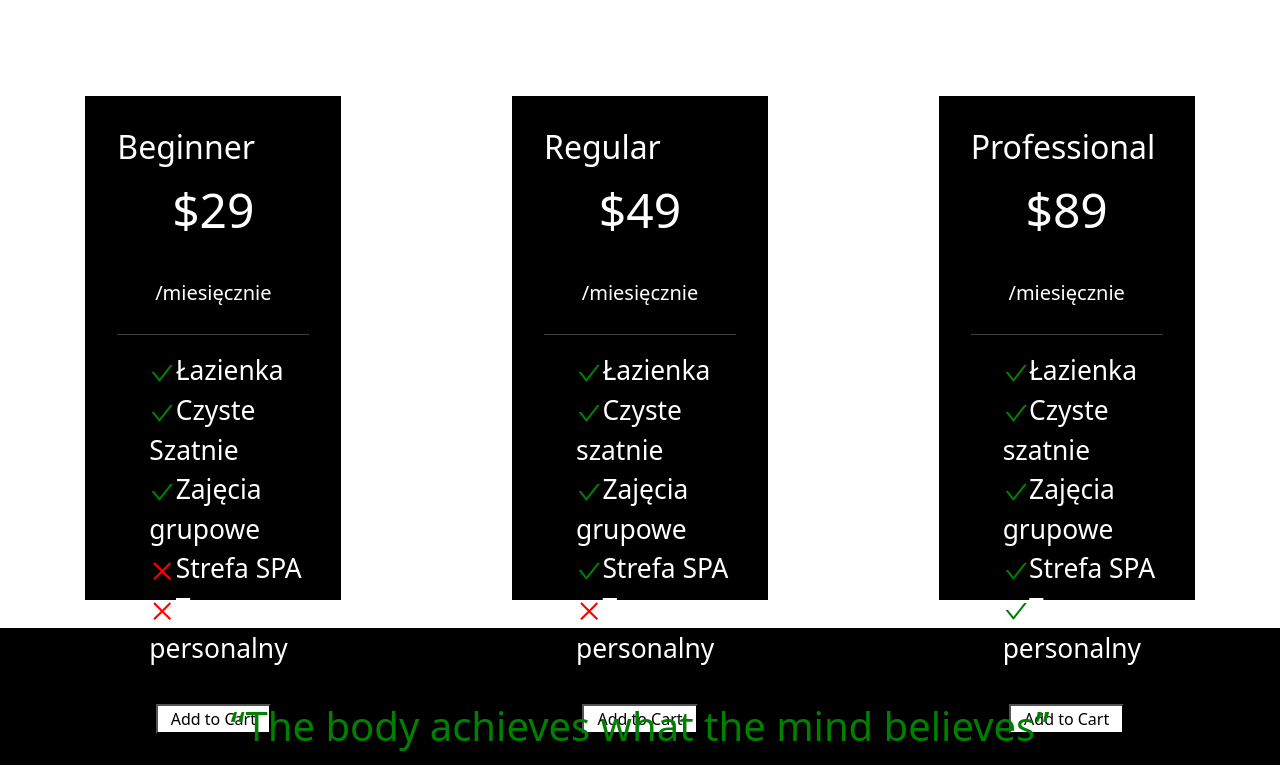
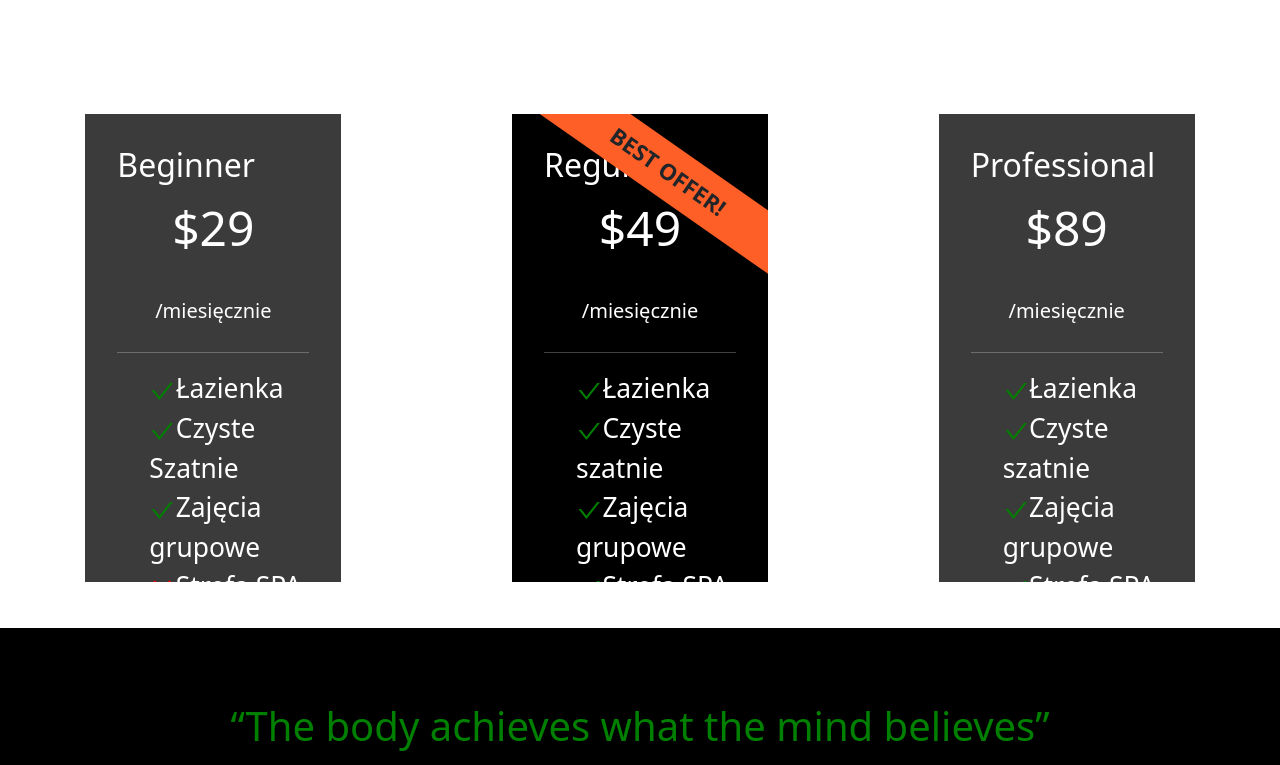
Before and after one commit to Krzysztof-Goluchowski/Prosty-sklep-internetowy, a React (Create React App) app in the folder react-projekt/: page / in a window 1280 px wide. Shown: the part 2172-2937 px from the top of the page. Built offline with nearby package versions, Linux system fonts and the light colour scheme.

Commit message:
add some styles

```diff
--- a/react-projekt/src/components/SecondBlockHomePage.js
+++ b/react-projekt/src/components/SecondBlockHomePage.js
@@ -3,6 +3,7 @@ import 'react-multi-carousel/lib/styles.css';
 import {ShopContext} from "./shop-context";
 import { PRODUCTS } from "../products";
 import React, {useContext} from "react";
+import "./miniShop.css"
 
 
 
@@ -26,58 +27,21 @@ function SecondBlockHomePage() {
         }
     };
 
-    const buyWriting ={
-        fontSize: '80px',
-        fontWeight: 'bold',
-    };
-
-    const productStyle ={
-        textAlign: 'center',
-        margin: '20px',
-        padding: '20px',
-        boxShadow: '0 0 9px rgba(0,0,0,.185)',
-    };
-
-    const productPhoto ={
-        height: '45vh',
-        width: '28vh',
-        margin: '10px',
-    };
-
-    const price ={
-        fontSize: '30px',
-        margin: '10px',
-
-    };
-
-    const buttonStyle ={
-        height: '100%',
-        width: '60%',
-        background: 'black',
-        color: 'white',
-        margin: '10px',
-        '&:hover': {
-            background: 'white',
-        },
-    };
-
     const { addToCart, cartItems } = useContext(ShopContext);
-
-
 
     return (
         <>
-            <p style={buyWriting}>Kup coś w naszym sklepie!</p>
+            <p className="buy-writing">Kup coś w naszym sklepie!</p>
             <div className="SecondBlockHomePage hidden">
 
                 <Carousel responsive={responsive}>
                     {PRODUCTS.map((product) => (
-                        <div key={product.id} style={productStyle}>
-                            <img src={product.productImage} alt={product.productName} style={productPhoto} />
-                            <p style={price}>{product.productName}</p>
-                            <p style={price}>{`$${product.price}`}</p>
+                        <div key={product.id} className="product-style">
+                            <img src={product.productImage} alt={product.productName} className="product-photo" />
+                            <p className="price">{product.productName}</p>
+                            <p className="price">{`$${product.price}`}</p>
                             <p>
-                                <button style={buttonStyle} onClick={() => addToCart(product.id)}>
+                                <button className="button-style" onClick={() => addToCart(product.id)}>
                                     Add to Cart {cartItems[product.id] > 0 && <> ({cartItems[product.id]}) </>}
                                  </button>
                             </p>
--- a/react-projekt/src/components/ThirdBlockHomePage.js
+++ b/react-projekt/src/components/ThirdBlockHomePage.js
@@ -1,177 +1,116 @@
 import React from "react";
+import "./planSection.css"
 
 function ThirdBlockHomePage() {
-    const mainWriting ={
-        fontWeight: 'bold',
-        fontSize: '80px',
-        height: '10vh',
-        display: 'flex',
-        justifyContent: 'center',
-        alignItems: 'center',
-    };
-
-    const plansSpace ={
-        display: 'flex',
-        justifyContent: 'center',
-        alignItems: 'center',
-        background: 'white',
-        height: '100%',
-        width: '100%',
-    };
-
-    const plan ={
-        height: '70%',
-        width: '20%',
-        background: 'black',
-        margin: 'auto',
-        padding: '2em',
-        transition: 'background 0.3s ease',
-    };
-
-    const planHover = {
-        ...plan,
-        '&:hover': {
-            background: 'green',
-        },
-    };
-
-    const nameOfPlan ={
-        fontSize: '2em',
-        color: 'white',
-    };
-
-    const price ={
-        color: 'white',
-        fontSize: '3em',
-    };
-    const monthly ={
-        fontSize: '20px',
-    };
-    const hrLine ={
-        color: 'white',
-    };
-    const listOfBenefits ={
-        listStyleType: 'none',
-    };
-    const itemFromList ={
-        fontSize: '3.3vh',
-        color: 'white',
-    };
-    const buttonStyle ={
-        height: '100%',
-        width: '60%',
-        background: 'white',
-        color: 'black',
-        margin: '20px',
-    };
     return (
         <>
             <div className="ThirdBlockHomePage">
-                <p style={mainWriting}>Wybierz plan idealny dla Ciebie!</p>
-                <div style={plansSpace}>
-                    <div style={planHover} id='plan'>
-                        <h3 style={nameOfPlan}>Beginner</h3>
-                        <p style={price}>$29 <span style={monthly}> /miesięcznie</span></p>
-                        <hr style={hrLine}/>
+                <p className="main-writing">Wybierz plan idealny dla Ciebie!</p>
+                <div className="plans-space">
+                    <div className="plan-second" id='plan'>
+                        <h3 className="name-of-plan">Beginner</h3>
+                        <p className="plan-price">$29 <span className="monthly"> /miesięcznie</span></p>
+                        <hr className="hr-line"/>
 
-                        <ul style={listOfBenefits}>
-                            <li style={itemFromList}>
+                        <ul className="list-of-benefits">
+                            <li className="item-from-list">
                                 <span><svg stroke="currentColor" color="green" fill="currentColor" stroke-width="0" viewBox="0 0 1024 1024" className="pricing__icon " height="1em" width="1em" xmlns="http://www.w3.org/2000/svg"><path d="M912 190h-69.9c-9.8 0-19.1 4.5-25.1 12.2L404.7 724.5 207 474a32 32 0 0 0-25.1-12.2H112c-6.7 0-10.4 7.7-6.3 12.9l273.9 347c12.8 16.2 37.4 16.2 50.3 0l488.4-618.9c4.1-5.1.4-12.8-6.3-12.8z"></path></svg></span>
                                 Łazienka
                             </li>
-                            <li style={itemFromList}>
+                            <li className="item-from-list">
                                 <span><svg stroke="currentColor" color="green" fill="currentColor" stroke-width="0" viewBox="0 0 1024 1024" className="pricing__icon " height="1em" width="1em" xmlns="http://www.w3.org/2000/svg"><path d="M912 190h-69.9c-9.8 0-19.1 4.5-25.1 12.2L404.7 724.5 207 474a32 32 0 0 0-25.1-12.2H112c-6.7 0-10.4 7.7-6.3 12.9l273.9 347c12.8 16.2 37.4 16.2 50.3 0l488.4-618.9c4.1-5.1.4-12.8-6.3-12.8z"></path></svg></span>
 
                                 Czyste Szatnie
                             </li>
-                            <li style={itemFromList}>
+                            <li className="item-from-list">
                                 <span><svg stroke="currentColor" color="green" fill="currentColor" stroke-width="0" viewBox="0 0 1024 1024" className="pricing__icon " height="1em" width="1em" xmlns="http://www.w3.org/2000/svg"><path d="M912 190h-69.9c-9.8 0-19.1 4.5-25.1 12.2L404.7 724.5 207 474a32 32 0 0 0-25.1-12.2H112c-6.7 0-10.4 7.7-6.3 12.9l273.9 347c12.8 16.2 37.4 16.2 50.3 0l488.4-618.9c4.1-5.1.4-12.8-6.3-12.8z"></path></svg></span>
 
                                 Zajęcia grupowe
                             </li>
-                            <li style={itemFromList}>
+                            <li className="item-from-list">
                                 <span><svg stroke="currentColor" color="red" fill="currentColor" stroke-width="0" viewBox="0 0 1024 1024" fill-rule="evenodd" className="pricing__icon  pricing__icon--close" height="1em" width="1em" xmlns="http://www.w3.org/2000/svg"><path d="M799.855 166.312c.023.007.043.018.084.059l57.69 57.69c.041.041.052.06.059.084a.118.118 0 0 1 0 .069c-.007.023-.018.042-.059.083L569.926 512l287.703 287.703c.041.04.052.06.059.083a.118.118 0 0 1 0 .07c-.007.022-.018.042-.059.083l-57.69 57.69c-.041.041-.06.052-.084.059a.118.118 0 0 1-.069 0c-.023-.007-.042-.018-.083-.059L512 569.926 224.297 857.629c-.04.041-.06.052-.083.059a.118.118 0 0 1-.07 0c-.022-.007-.042-.018-.083-.059l-57.69-57.69c-.041-.041-.052-.06-.059-.084a.118.118 0 0 1 0-.069c.007-.023.018-.042.059-.083L454.073 512 166.371 224.297c-.041-.04-.052-.06-.059-.083a.118.118 0 0 1 0-.07c.007-.022.018-.042.059-.083l57.69-57.69c.041-.041.06-.052.084-.059a.118.118 0 0 1 .069 0c.023.007.042.018.083.059L512 454.073l287.703-287.702c.04-.041.06-.052.083-.059a.118.118 0 0 1 .07 0Z"></path></svg></span>
 
                                 Strefa SPA
                             </li>
-                            <li style={itemFromList}>
+                            <li className="item-from-list">
                                 <span><svg stroke="currentColor" color="red" fill="currentColor" stroke-width="0" viewBox="0 0 1024 1024" fill-rule="evenodd" className="pricing__icon  pricing__icon--close" height="1em" width="1em" xmlns="http://www.w3.org/2000/svg"><path d="M799.855 166.312c.023.007.043.018.084.059l57.69 57.69c.041.041.052.06.059.084a.118.118 0 0 1 0 .069c-.007.023-.018.042-.059.083L569.926 512l287.703 287.703c.041.04.052.06.059.083a.118.118 0 0 1 0 .07c-.007.022-.018.042-.059.083l-57.69 57.69c-.041.041-.06.052-.084.059a.118.118 0 0 1-.069 0c-.023-.007-.042-.018-.083-.059L512 569.926 224.297 857.629c-.04.041-.06.052-.083.059a.118.118 0 0 1-.07 0c-.022-.007-.042-.018-.083-.059l-57.69-57.69c-.041-.041-.052-.06-.059-.084a.118.118 0 0 1 0-.069c.007-.023.018-.042.059-.083L454.073 512 166.371 224.297c-.041-.04-.052-.06-.059-.083a.118.118 0 0 1 0-.07c.007-.022.018-.042.059-.083l57.69-57.69c.041-.041.06-.052.084-.059a.118.118 0 0 1 .069 0c.023.007.042.018.083.059L512 454.073l287.703-287.702c.04-.041.06-.052.083-.059a.118.118 0 0 1 .07 0Z"></path></svg></span>
 
                                 Trener personalny
                             </li>
                         </ul>
                         <p>
-                            <button style={buttonStyle}>Add to Cart</button>
+                            <button className="plan-button-style">JOIN US!</button>
                         </p>
                     </div>
-                    <div style={plan}>
-                        <h3 style={nameOfPlan}>Regular</h3>
-                        <p style={price}>$49 <span style={monthly}> /miesięcznie</span></p>
-                        <hr style={hrLine}/>
+                    <div className="plan">
+                        <span className="best-offer">BEST OFFER!</span>
+                        <h3 className="name-of-plan">Regular</h3>
+                        <p className="plan-price">$49 <span className="monthly"> /miesięcznie</span></p>
+                        <hr className="hr-line"/>
 
-                        <ul style={listOfBenefits}>
-                            <li style={itemFromList}>
+                        <ul className="list-of-benefits">
+                            <li className="item-from-list">
                                 <span><svg stroke="currentColor" color="green" fill="currentColor" stroke-width="0" viewBox="0 0 1024 1024" className="pricing__icon " height="1em" width="1em" xmlns="http://www.w3.org/2000/svg"><path d="M912 190h-69.9c-9.8 0-19.1 4.5-25.1 12.2L404.7 724.5 207 474a32 32 0 0 0-25.1-12.2H112c-6.7 0-10.4 7.7-6.3 12.9l273.9 347c12.8 16.2 37.4 16.2 50.3 0l488.4-618.9c4.1-5.1.4-12.8-6.3-12.8z"></path></svg></span>
                                 Łazienka
                             </li>
-                            <li style={itemFromList}>
+                            <li className="item-from-list">
                                 <span><svg stroke="currentColor" color="green" fill="currentColor" stroke-width="0" viewBox="0 0 1024 1024" className="pricing__icon " height="1em" width="1em" xmlns="http://www.w3.org/2000/svg"><path d="M912 190h-69.9c-9.8 0-19.1 4.5-25.1 12.2L404.7 724.5 207 474a32 32 0 0 0-25.1-12.2H112c-6.7 0-10.4 7.7-6.3 12.9l273.9 347c12.8 16.2 37.4 16.2 50.3 0l488.4-618.9c4.1-5.1.4-12.8-6.3-12.8z"></path></svg></span>
 
                                 Czyste szatnie
                             </li>
-                            <li style={itemFromList}>
+                            <li className="item-from-list">
                                 <span><svg stroke="currentColor" color="green" fill="currentColor" stroke-width="0" viewBox="0 0 1024 1024" className="pricing__icon " height="1em" width="1em" xmlns="http://www.w3.org/2000/svg"><path d="M912 190h-69.9c-9.8 0-19.1 4.5-25.1 12.2L404.7 724.5 207 474a32 32 0 0 0-25.1-12.2H112c-6.7 0-10.4 7.7-6.3 12.9l273.9 347c12.8 16.2 37.4 16.2 50.3 0l488.4-618.9c4.1-5.1.4-12.8-6.3-12.8z"></path></svg></span>
 
                                 Zajęcia grupowe
                             </li>
-                            <li style={itemFromList}>
+                            <li className="item-from-list">
                                 <span><svg stroke="currentColor" color="green" fill="currentColor" stroke-width="0" viewBox="0 0 1024 1024" className="pricing__icon " height="1em" width="1em" xmlns="http://www.w3.org/2000/svg"><path d="M912 190h-69.9c-9.8 0-19.1 4.5-25.1 12.2L404.7 724.5 207 474a32 32 0 0 0-25.1-12.2H112c-6.7 0-10.4 7.7-6.3 12.9l273.9 347c12.8 16.2 37.4 16.2 50.3 0l488.4-618.9c4.1-5.1.4-12.8-6.3-12.8z"></path></svg></span>
 
                                 Strefa SPA
                             </li>
-                            <li style={itemFromList}>
+                            <li className="item-from-list">
                                 <span><svg stroke="currentColor" color="red" fill="currentColor" stroke-width="0" viewBox="0 0 1024 1024" fill-rule="evenodd" className="pricing__icon  pricing__icon--close" height="1em" width="1em" xmlns="http://www.w3.org/2000/svg"><path d="M799.855 166.312c.023.007.043.018.084.059l57.69 57.69c.041.041.052.06.059.084a.118.118 0 0 1 0 .069c-.007.023-.018.042-.059.083L569.926 512l287.703 287.703c.041.04.052.06.059.083a.118.118 0 0 1 0 .07c-.007.022-.018.042-.059.083l-57.69 57.69c-.041.041-.06.052-.084.059a.118.118 0 0 1-.069 0c-.023-.007-.042-.018-.083-.059L512 569.926 224.297 857.629c-.04.041-.06.052-.083.059a.118.118 0 0 1-.07 0c-.022-.007-.042-.018-.083-.059l-57.69-57.69c-.041-.041-.052-.06-.059-.084a.118.118 0 0 1 0-.069c.007-.023.018-.042.059-.083L454.073 512 166.371 224.297c-.041-.04-.052-.06-.059-.083a.118.118 0 0 1 0-.07c.007-.022.018-.042.059-.083l57.69-57.69c.041-.041.06-.052.084-.059a.118.118 0 0 1 .069 0c.023.007.042.018.083.059L512 454.073l287.703-287.702c.04-.041.06-.052.083-.059a.118.118 0 0 1 .07 0Z"></path></svg></span>
 
                                 Trener personalny
                             </li>
                         </ul>
                         <p>
-                            <button style={buttonStyle}>Add to Cart</button>
+                            <button className="plan-button-style">JOIN US!</button>
                         </p>
                     </div>
-                    <div style={plan}>
-                        <h3 style={nameOfPlan}>Professional</h3>
-                        <p style={price}>$89 <span style={monthly}> /miesięcznie</span></p>
-                        <hr style={hrLine}/>
+                    <div className="plan-second">
+                        <h3 className="name-of-plan">Professional</h3>
+                        <p className="plan-price">$89 <span className="monthly"> /miesięcznie</span></p>
+                        <hr className="hr-line"/>
 
-                        <ul style={listOfBenefits}>
-                            <li style={itemFromList}>
+                        <ul className="list-of-benefits">
+                            <li className="item-from-list">
                                 <span><svg stroke="currentColor" color="green" fill="currentColor" stroke-width="0" viewBox="0 0 1024 1024" className="pricing__icon " height="1em" width="1em" xmlns="http://www.w3.org/2000/svg"><path d="M912 190h-69.9c-9.8 0-19.1 4.5-25.1 12.2L404.7 724.5 207 474a32 32 0 0 0-25.1-12.2H112c-6.7 0-10.4 7.7-6.3 12.9l273.9 347c12.8 16.2 37.4 16.2 50.3 0l488.4-618.9c4.1-5.1.4-12.8-6.3-12.8z"></path></svg></span>
                                 Łazienka
                             </li>
-                            <li style={itemFromList}>
+                            <li className="item-from-list">
                                 <span><svg stroke="currentColor" color="green" fill="currentColor" stroke-width="0" viewBox="0 0 1024 1024" className="pricing__icon " height="1em" width="1em" xmlns="http://www.w3.org/2000/svg"><path d="M912 190h-69.9c-9.8 0-19.1 4.5-25.1 12.2L404.7 724.5 207 474a32 32 0 0 0-25.1-12.2H112c-6.7 0-10.4 7.7-6.3 12.9l273.9 347c12.8 16.2 37.4 16.2 50.3 0l488.4-618.9c4.1-5.1.4-12.8-6.3-12.8z"></path></svg></span>
 
                                 Czyste szatnie
                             </li>
-                            <li style={itemFromList}>
+                            <li className="item-from-list">
                                 <span><svg stroke="currentColor" color="green" fill="currentColor" stroke-width="0" viewBox="0 0 1024 1024" className="pricing__icon " height="1em" width="1em" xmlns="http://www.w3.org/2000/svg"><path d="M912 190h-69.9c-9.8 0-19.1 4.5-25.1 12.2L404.7 724.5 207 474a32 32 0 0 0-25.1-12.2H112c-6.7 0-10.4 7.7-6.3 12.9l273.9 347c12.8 16.2 37.4 16.2 50.3 0l488.4-618.9c4.1-5.1.4-12.8-6.3-12.8z"></path></svg></span>
 
                                 Zajęcia grupowe
                             </li>
-                            <li style={itemFromList}>
+                            <li className="item-from-list">
                                 <span><svg stroke="currentColor" color="green" fill="currentColor" stroke-width="0" viewBox="0 0 1024 1024" className="pricing__icon " height="1em" width="1em" xmlns="http://www.w3.org/2000/svg"><path d="M912 190h-69.9c-9.8 0-19.1 4.5-25.1 12.2L404.7 724.5 207 474a32 32 0 0 0-25.1-12.2H112c-6.7 0-10.4 7.7-6.3 12.9l273.9 347c12.8 16.2 37.4 16.2 50.3 0l488.4-618.9c4.1-5.1.4-12.8-6.3-12.8z"></path></svg></span>
 
                                 Strefa SPA
                             </li>
-                            <li style={itemFromList}>
+                            <li className="item-from-list">
                                 <span><svg stroke="currentColor" color="green" fill="currentColor" stroke-width="0" viewBox="0 0 1024 1024" className="pricing__icon " height="1em" width="1em" xmlns="http://www.w3.org/2000/svg"><path d="M912 190h-69.9c-9.8 0-19.1 4.5-25.1 12.2L404.7 724.5 207 474a32 32 0 0 0-25.1-12.2H112c-6.7 0-10.4 7.7-6.3 12.9l273.9 347c12.8 16.2 37.4 16.2 50.3 0l488.4-618.9c4.1-5.1.4-12.8-6.3-12.8z"></path></svg></span>
 
                                 Trener personalny
                             </li>
                         </ul>
                         <p>
-                            <button style={buttonStyle}>Add to Cart</button>
+                            <button className="plan-button-style">JOIN US!</button>
                         </p>
                     </div>
                 </div>
--- /dev/null
+++ b/react-projekt/src/components/miniShop.css
@@ -0,0 +1,40 @@
+.buy-writing {
+    font-size: 80px;
+    font-weight: bold;
+}
+
+.product-style {
+    text-align: center;
+    margin: 20px;
+    padding: 20px;
+    box-shadow: 0 0 9px rgba(0, 0, 0, 0.185);
+    transition: box-shadow 0.3s ease;
+}
+
+.product-style:hover {
+    box-shadow: 0 0 15px rgba(0, 0, 0, 1);
+}
+
+.product-photo {
+    height: 45vh;
+    width: 28vh;
+    margin: 10px;
+}
+
+.price {
+    font-size: 30px;
+    margin: 10px;
+}
+
+.button-style {
+    height: 100%;
+    width: 60%;
+    background: black;
+    color: white;
+    margin: 10px;
+    transition: background 0.3s ease;
+}
+
+.button-style:hover {
+    background: green;
+}
--- /dev/null
+++ b/react-projekt/src/components/planSection.css
@@ -0,0 +1,99 @@
+.main-writing {
+    font-weight: bold;
+    font-size: 80px;
+    height: 10vh;
+    display: flex;
+    justify-content: center;
+    align-items: center;
+}
+
+.plans-space {
+    display: flex;
+    justify-content: center;
+    align-items: center;
+    background: white;
+    height: 100%;
+    width: 100%;
+}
+
+.plan {
+    height: 65%;
+    width: 20%;
+    background: black;
+    margin: auto;
+    padding: 2em;
+    position: relative;
+    transition: background 0.5s ease, height 0.5s ease, width 0.5s ease;
+    overflow: hidden;
+}
+
+.plan-second {
+    height: 65%;
+    width: 20%;
+    background: #3b3b3b;
+    margin: auto;
+    padding: 2em;
+    position: relative;
+    transition: background 0.5s ease, height 0.5s ease, width 0.5s ease;
+    overflow: hidden;
+}
+
+/*.plan:hover {*/
+/*    height: 67%;*/
+/*    width: 22%;*/
+/*    background: #142a10;*/
+/*}*/
+
+.name-of-plan {
+    font-size: 2em;
+    color: white;
+}
+
+.plan-price {
+    color: white;
+    font-size: 3em;
+}
+
+.monthly {
+    font-size: 20px;
+}
+
+.hr-line {
+    color: white;
+}
+
+.list-of-benefits {
+    list-style-type: none;
+}
+
+.item-from-list {
+    font-size: 3.3vh;
+    color: white;
+}
+
+.plan-button-style {
+    height: 100%;
+    width: 60%;
+    background: white;
+    color: black;
+    margin: 20px;
+    transition: background 0.5s ease;
+    font-weight: bold;
+}
+
+.plan-button-style:hover {
+    background: green;
+    color: white;
+}
+
+.best-offer {
+    background-color: #fd5f26;
+    font-size: 1.4rem;
+    font-weight: bold;
+    padding: 0.4em;
+    position: absolute;
+    right: -100px;
+    text-align: center;
+    transform: rotate(35deg);
+    width: 400px;
+}
```
